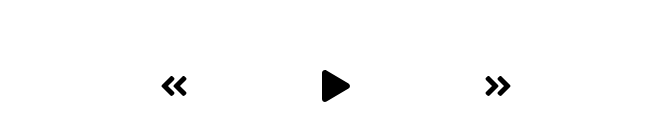
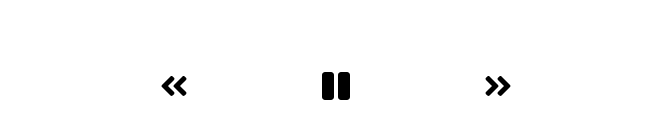
Before and after one commit to dekelohad/onlineMusicPlayer, a React (Create React App) app: page / in a window 1280 px wide. Shown: the part 522-662 px from the top of the page, without its empty margins (304-975 px from the left). Built offline with nearby package versions, Linux system fonts and the light colour scheme.

Commit message:
added Pause

```diff
--- a/src/components/MusicPlayer.js
+++ b/src/components/MusicPlayer.js
@@ -2,6 +2,7 @@ import React, { useState, useRef } from "react";
 import { FontAwesomeIcon } from "@fortawesome/react-fontawesome";
 import {
   faPlay,
+  faPause,
   faAngleDoubleLeft,
   faAngleDoubleRight,
 } from "@fortawesome/free-solid-svg-icons";
@@ -64,7 +65,7 @@ function MusicPlayer({ currentSong, isPlaying, setIsPlaying }) {
           onClick={playSongHandler}
           className="play"
           size="2x"
-          icon={faPlay}
+          icon={isPlaying ? faPause : faPlay}
         />
         <FontAwesomeIcon
           className="skip-forward"
```
